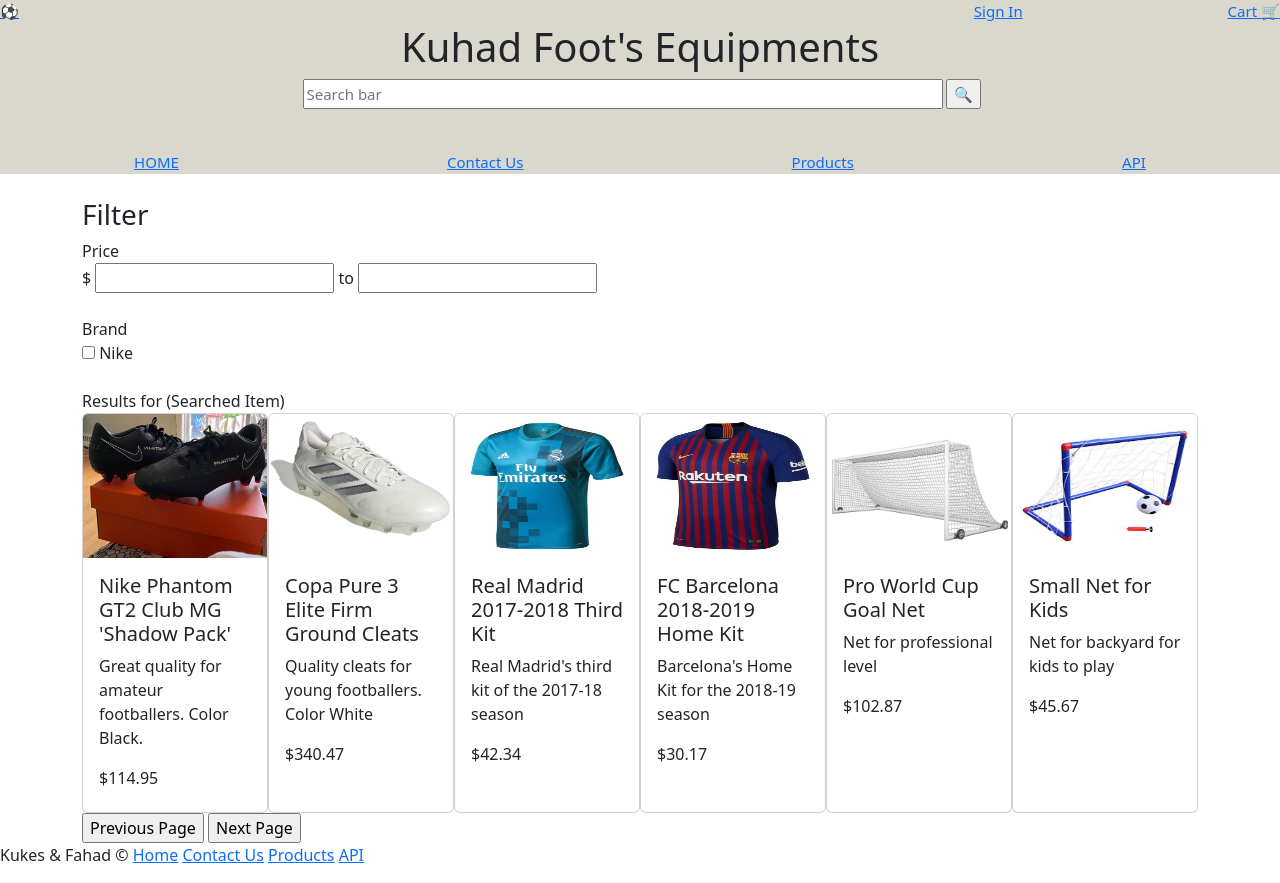
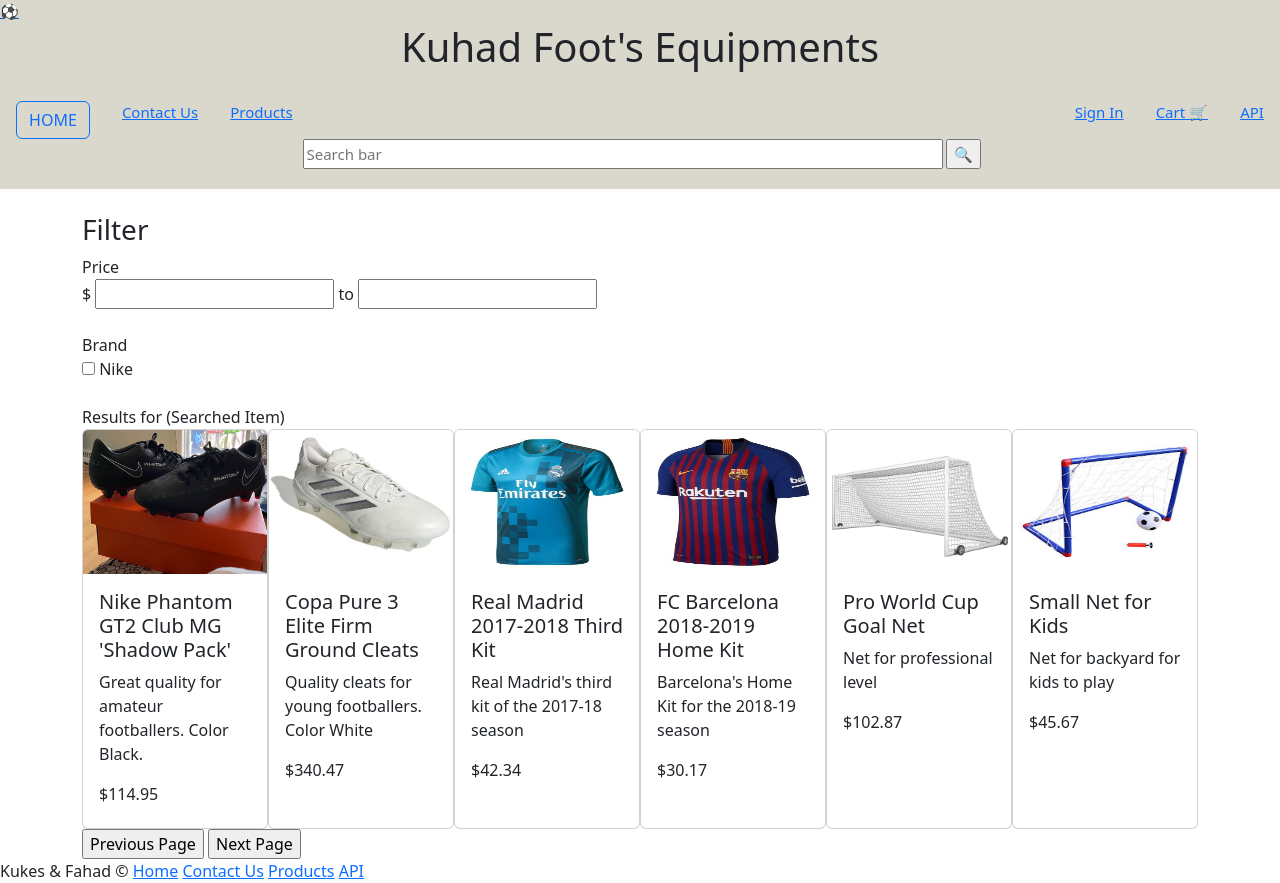
Before and after one commit to k-kukes/equipment-store, a plain HTML site: page SoccerEquipmentStore/product-listing.html in a window 1280 px wide. Drawn offline with nearby package versions, Linux system fonts and the light colour scheme.

Commit message:
Replaced Header Format

```diff
--- a/SoccerEquipmentStore/js/modules/productsListing.js
+++ b/SoccerEquipmentStore/js/modules/productsListing.js
@@ -27,7 +27,7 @@ function loadProducts(products){
         createNewProduct(cardBodyDiv, 'p', product.unitPrice, "card-text")
 
         div.addEventListener("click", () => {
-            sessionStorage.setItem(product.itemId,product);
+            localStorage.setItem(product.itemId,product);
         })
     });
 }
--- a/SoccerEquipmentStore/product-listing.html
+++ b/SoccerEquipmentStore/product-listing.html
@@ -12,25 +12,25 @@
         <!-- First header  -->
         <div id ="topHeader">
             <a href="home.html">⚽</a>
-            <a href="" id="signInNav">Sign In</a>
-            <a href="shopping-cart.html">Cart 🛒</a>
         </div>
         <h1 id="pageTitle">Kuhad Foot's Equipments</h1>
-        <!-- search bar feature -->
-        <div id="searchBarContainer">
-            <label for="search-bar"></label>
-            <input id="search-bar" type="search" placeholder="Search bar">
-            <input type="button" id="search-bar-button" value="🔍">
-        </div>
         <!-- 2nd nav bar -->
         <br>
         <nav id="bottomHeader">
-            <a href="home.html">HOME</a>
+            <a href="home.html" class="btn btn-outline-primary">HOME</a>
             <a href="">Contact Us</a>
             <a href="product-listing.html">Products</a>
+            <a href="Login.html" id="signInNav">Sign In</a>
+            <a href="shopping-cart.html">Cart 🛒</a>
             <a href="">API</a>
             <!--  ASK Whether we need API page  -->
         </nav>
+        <!-- search bar feature -->
+        <div id="searchBarContainer">
+        <label for="search-bar"></label>
+        <input id="search-bar" type="search" placeholder="Search bar">
+        <input type="button" id="search-bar-button" value="🔍">
+        </div>
     </div>
     <br>
     <div class="container-lg">
```
Also changed, not shown: SoccerEquipmentStore/home.html (+8 -8 lines).
